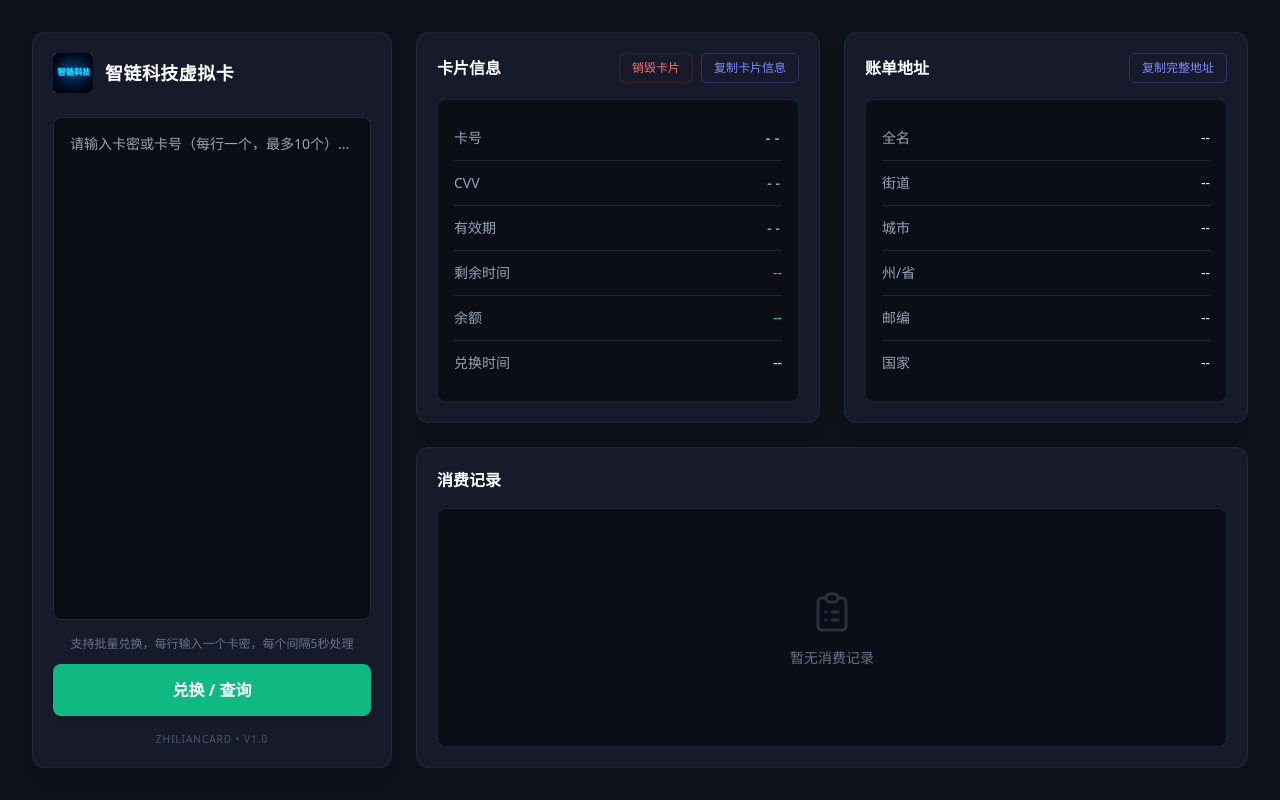
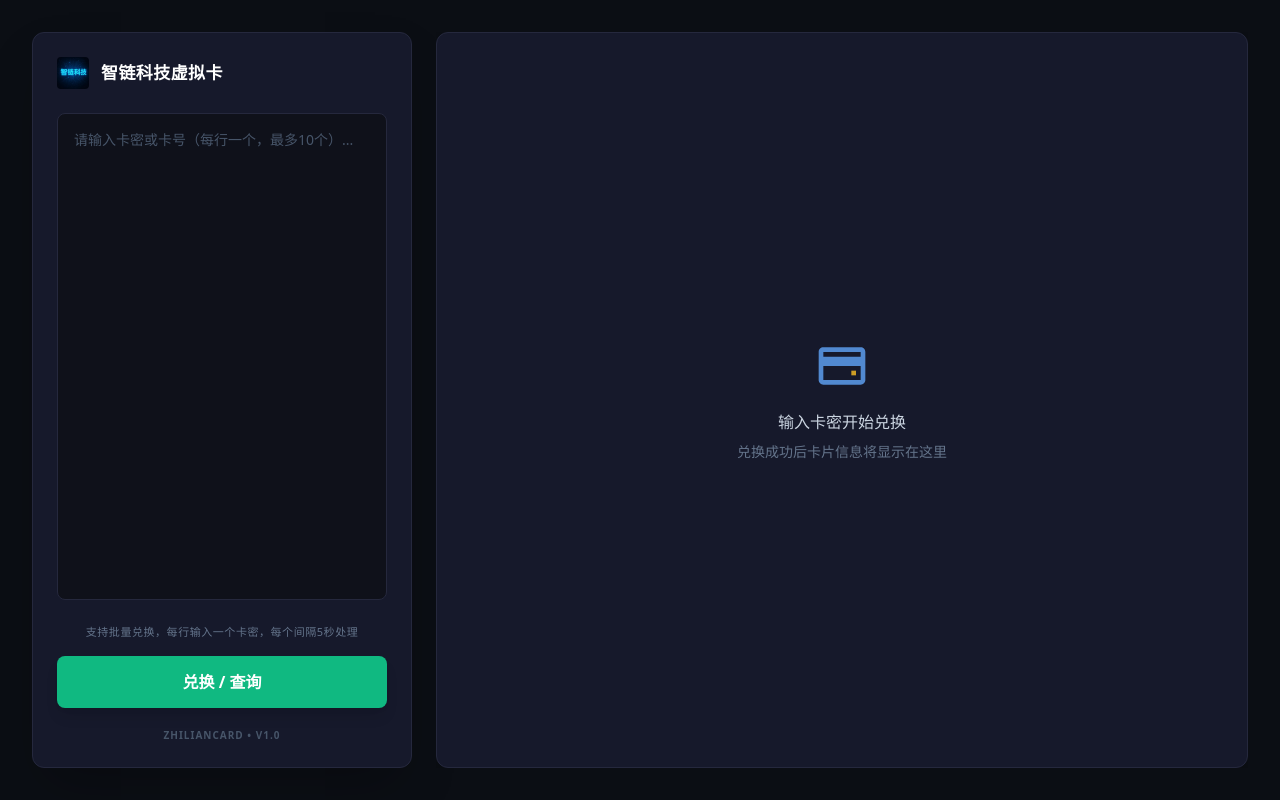
Before and after one commit to zzhengwei490-dot/zlkj-card, a Next.js app: page / in a window 1280 px wide. Built offline with nearby package versions, Linux system fonts and the light colour scheme.

Commit message:
Update page.tsx

```diff
--- a/app/page.tsx
+++ b/app/page.tsx
@@ -17,7 +17,7 @@ type ApiResp = {
   };
 };
 
-// --- 2. 模拟账单地址数据 (可根据需要替换为接口返回) ---
+// --- 2. 模拟账单地址数据 ---
 const MOCK_ADDRESS = {
   fullName: "Jennifer Nguyen",
   street: "201 Whitehall Court",
@@ -43,11 +43,21 @@ function formatTime(input?: string) {
   });
 }
 
-// 剪贴板图标组件 (用于空状态)
+// 剪贴板图标组件 (用于消费记录空状态)
 function ClipboardIcon() {
   return (
-    <svg className="w-12 h-12 text-slate-600 mb-3 opacity-50" fill="none" viewBox="0 0 24 24" stroke="currentColor">
-      <path strokeLinecap="round" strokeLinejoin="round" strokeWidth={1.5} d="M9 5H7a2 2 0 00-2 2v12a2 2 0 002 2h10a2 2 0 002-2V7a2 2 0 00-2-2h-2M9 5a2 2 0 002 2h2a2 2 0 002-2M9 5a2 2 0 012-2h2a2 2 0 012 2m-3 7h3m-3 4h3m-6-4h.01M9 16h.01" />
+    <svg className="w-10 h-10 text-slate-500 mb-3 opacity-60" fill="none" viewBox="0 0 24 24" stroke="currentColor">
+      <path strokeLinecap="round" strokeLinejoin="round" strokeWidth={1.2} d="M9 5H7a2 2 0 00-2 2v12a2 2 0 002 2h10a2 2 0 002-2V7a2 2 0 00-2-2h-2M9 5a2 2 0 002 2h2a2 2 0 002-2M9 5a2 2 0 012-2h2a2 2 0 012 2m-3 7h3m-3 4h3m-6-4h.01M9 16h.01" />
+    </svg>
+  );
+}
+
+// 信用卡图标组件 (用于初始空状态)
+function CreditCardIcon() {
+  return (
+    <svg className="w-14 h-14 text-blue-400 mb-4 opacity-80" viewBox="0 0 24 24" fill="currentColor">
+      <path d="M20 4H4C2.89 4 2.01 4.89 2.01 6L2 18C2 19.11 2.89 20 4 20H20C21.11 20 22 19.11 22 18V6C22 4.89 21.11 4 20 4ZM20 18H4V12H20V18ZM20 8H4V6H20V8Z" />
+      <rect x="16" y="14" width="2" height="2" fill="#FBBF24" />
     </svg>
   );
 }
@@ -68,8 +78,11 @@ export default function Home() {
 
   // 点击复制逻辑
   const handleCopy = (text: string | undefined, label: string) => {
-    if (!text) return;
-    navigator.clipboard.writeText(text).then(() => {
+    if (!text || text === "--") return;
+    // 如果是卡号，去掉空格再复制
+    const textToCopy = label === "卡号" ? text.replace(/\s+/g, "") : text;
+
+    navigator.clipboard.writeText(textToCopy).then(() => {
       showToast(`✓ 已复制 ${label}`);
     }).catch(() => {
       showToast("❌ 复制失败，请手动复制");
@@ -106,19 +119,19 @@ export default function Home() {
 
     setLoading(true);
     setError(null);
-    setResp(null);
 
     try {
       const res = await fetch("/api/redeem-query", {
         method: "POST",
         headers: { "Content-Type": "application/json" },
-        body: JSON.stringify({ key_id: k.split('\n')[0] }), // 示例仅处理第一行，批量逻辑需后端配合
+        body: JSON.stringify({ key_id: k.split('\n')[0] }),
       });
       const json = (await res.json()) as ApiResp;
 
       if (!json.ok) {
         showToast(json.error || "激活或查询失败");
         setError(json.error || "请求失败");
+        setResp(null); // 查询失败保持/恢复空状态
       } else {
         setResp(json);
         showToast("✓ 获取成功");
@@ -126,25 +139,32 @@ export default function Home() {
     } catch (e: any) {
       showToast("网络异常");
       setError(e?.message || "网络请求异常");
+      setResp(null);
     } finally {
       setLoading(false);
     }
   };
 
-  // 提取通用信息行组件
-  const InfoRow = ({ label, value, valueClass = "text-slate-200" }: { label: string, value: React.ReactNode, valueClass?: string }) => (
-    <div className="flex justify-between items-center py-3 border-b border-slate-700/50 last:border-0">
-      <span className="text-sm text-slate-400">{label}</span>
-      <span className={`text-sm font-medium ${valueClass}`}>{value}</span>
+  // --- 重点：可点击复制的信息行组件 ---
+  const InfoRow = ({ label, value, valueClass = "text-slate-300", copyValue }: { label: string, value: string, valueClass?: string, copyValue?: string }) => (
+    <div
+      onClick={() => handleCopy(copyValue || value, label)}
+      className="flex justify-between items-center py-3.5 px-4 border-b border-[#25283d] last:border-0 hover:bg-[#1a1d2f] cursor-pointer transition-colors group"
+      title={`点击复制 ${label}`}
+    >
+      <span className="text-sm text-slate-400 group-hover:text-slate-300 transition-colors">{label}</span>
+      <span className={`text-sm font-medium transition-colors ${valueClass}`}>
+        {value}
+      </span>
     </div>
   );
 
   return (
-    <div className="min-h-screen bg-[#0f111a] text-slate-300 font-sans p-4 md:p-6 lg:p-8">
+    <div className="min-h-screen bg-[#0b0e14] text-slate-300 font-sans p-4 md:p-6 lg:p-8 selection:bg-cyan-900/50">
 
       {/* 复制成功 Toast */}
       <div className={`fixed top-6 left-1/2 -translate-x-1/2 z-50 transition-all duration-300 transform ${toastMsg ? 'translate-y-0 opacity-100' : '-translate-y-10 opacity-0 pointer-events-none'}`}>
-        <div className="bg-[#1e2336] text-white px-6 py-2.5 rounded-lg shadow-xl font-medium text-sm border border-slate-700">
+        <div className="bg-[#1e2336] text-white px-6 py-2.5 rounded shadow-xl font-medium text-sm border border-slate-700/50">
            {toastMsg}
         </div>
       </div>
@@ -152,10 +172,10 @@ export default function Home() {
       <div className="max-w-[1400px] mx-auto h-full flex flex-col lg:flex-row gap-6 lg:h-[calc(100vh-4rem)]">
 
         {/* --- 左侧面板 (输入区) --- */}
-        <div className="w-full lg:w-[360px] flex-shrink-0 bg-[#161a2b] rounded-xl border border-slate-800 flex flex-col p-5 shadow-lg">
+        <div className="w-full lg:w-[380px] flex-shrink-0 bg-[#16192b] rounded-xl border border-[#25283d] flex flex-col p-6 shadow-2xl">
           {/* Logo & 标题 */}
           <div className="flex items-center gap-3 mb-6">
-            <div className="w-10 h-10 relative rounded overflow-hidden bg-white shadow-sm flex-shrink-0">
+            <div className="w-8 h-8 relative rounded overflow-hidden flex-shrink-0">
               <Image
                 src="/logo.jpg"
                 alt="智链科技"
@@ -163,7 +183,7 @@ export default function Home() {
                 className="object-cover"
               />
             </div>
-            <h1 className="text-lg font-bold text-white tracking-wide">智链科技虚拟卡</h1>
+            <h1 className="text-[17px] font-bold text-white tracking-wide">智链科技虚拟卡</h1>
           </div>
 
           {/* 输入框 */}
@@ -172,118 +192,144 @@ export default function Home() {
               value={key}
               onChange={(e) => setKey(e.target.value)}
               placeholder="请输入卡密或卡号（每行一个，最多10个）..."
-              className="flex-1 w-full bg-[#0b0e16] text-slate-300 border border-slate-800 rounded-lg p-4 text-sm focus:outline-none focus:border-cyan-500/50 transition-colors resize-none shadow-inner"
+              className="flex-1 w-full bg-[#0f111a] text-slate-300 border border-[#25283d] rounded-lg p-4 text-sm focus:outline-none focus:border-[#10b981]/50 transition-colors resize-none placeholder:text-slate-600"
             ></textarea>
 
             {error && <div className="text-red-400 text-xs mt-3 text-center">{error}</div>}
           </div>
 
           {/* 底部操作区 */}
-          <div className="text-center">
-            <p className="text-xs text-slate-500 mb-3">支持批量兑换，每行输入一个卡密，每个间隔5秒处理</p>
+          <div className="text-center mt-2">
+            <p className="text-[11px] text-slate-500 mb-4 tracking-wider">支持批量兑换，每行输入一个卡密，每个间隔5秒处理</p>
             <button
               onClick={onRedeemAndQuery}
               disabled={loading}
-              className="w-full py-3.5 rounded-lg font-bold text-white bg-[#10b981] hover:bg-[#0ea5e9] hover:bg-emerald-500 transition-colors disabled:opacity-50 disabled:cursor-not-allowed shadow-md"
+              className="w-full py-3.5 rounded-lg font-bold text-white bg-[#10b981] hover:bg-[#0da06f] active:scale-[0.99] transition-all disabled:opacity-50 disabled:cursor-not-allowed shadow-lg"
             >
               {loading ? "处理中..." : "兑换 / 查询"}
             </button>
-            <div className="text-[10px] text-slate-600 mt-4 uppercase tracking-widest">
-              ZhiLianCard • v1.0
+            <div className="text-[10px] text-slate-600 mt-5 uppercase tracking-widest font-semibold">
+              ZHILIancard • v1.0
             </div>
           </div>
         </div>
 
-        {/* --- 右侧面板 (信息展示区) --- */}
+        {/* --- 右侧面板 (动态展示区) --- */}
         <div className="flex-1 flex flex-col gap-6 overflow-hidden">
 
+          {/* 条件渲染：如果没有成功的数据，显示空状态；否则显示卡片信息 */}
+          {!resp?.card ? (
+
+            // --- 未输入/未查询到数据的空状态 (对标图三) ---
+            <div className="flex-1 bg-[#16192b] rounded-xl border border-[#25283d] shadow-2xl flex flex-col items-center justify-center">
+               <CreditCardIcon />
+               <p className="text-slate-300 font-medium mb-2">输入卡密开始兑换</p>
+               <p className="text-slate-500 text-sm">兑换成功后卡片信息将显示在这里</p>
+            </div>
+
+          ) : (
+
+            // --- 查询成功后的数据展示状态 (对标图二) ---
+            <>
               {/* 上半部分: 卡片信息 & 账单地址 */}
               <div className="grid grid-cols-1 md:grid-cols-2 gap-6">
 
                 {/* 1. 卡片信息卡片 */}
-            <div className="bg-[#161a2b] rounded-xl border border-slate-800 shadow-lg p-5 flex flex-col">
-              <div className="flex justify-between items-center mb-4">
-                <h2 className="text-white font-semibold">卡片信息</h2>
+                <div className="bg-[#16192b] rounded-xl border border-[#25283d] shadow-2xl flex flex-col overflow-hidden">
+                  <div className="flex justify-between items-center p-5 border-b border-[#25283d]">
+                    <h2 className="text-white font-semibold text-[15px]">卡片信息</h2>
                     <div className="flex gap-2">
-                  <button className="px-3 py-1.5 rounded-md text-xs border border-red-900/50 text-red-400 hover:bg-red-500/10 transition-colors">
+                      <button className="px-3 py-1.5 rounded text-xs border border-red-900/50 text-red-400 hover:bg-red-500/10 transition-colors">
                         销毁卡片
                       </button>
                       <button
                         onClick={handleCopyCardInfo}
-                    className="px-3 py-1.5 rounded-md text-xs border border-indigo-500/30 text-indigo-400 hover:bg-indigo-500/10 transition-colors"
+                        className="px-3 py-1.5 rounded text-xs border border-indigo-500/30 text-indigo-400 hover:bg-indigo-500/10 transition-colors"
                       >
                         复制卡片信息
                       </button>
                     </div>
                   </div>
 
-              <div className="flex-1 bg-[#0b0e16] rounded-lg border border-slate-800/80 p-4">
+                  <div className="flex-1 bg-[#0f111a] p-2">
+                    <div className="bg-[#0f111a] rounded-lg border border-[#25283d] overflow-hidden">
                       <InfoRow
                         label="卡号"
                         value={displayCardNumber || "--"}
-                  valueClass="font-mono text-white text-base tracking-wider cursor-pointer hover:text-cyan-400"
+                        copyValue={resp?.card?.cardNumber}
+                        valueClass="font-mono text-white text-[15px] tracking-widest group-hover:text-[#10b981]"
                       />
                       <InfoRow
                         label="CVV"
                         value={resp?.card?.cvv || "--"}
-                  valueClass="font-mono"
+                        valueClass="font-mono text-slate-200 group-hover:text-white"
                       />
                       <InfoRow
                         label="有效期"
                         value={resp?.card?.expiry || "--"}
-                  valueClass="font-mono"
+                        valueClass="font-mono text-slate-200 group-hover:text-white"
                       />
                       <InfoRow
                         label="剩余时间"
-                  value={resp ? "已过期" : "--"}
-                  valueClass="text-red-400"
+                        value="已过期" // 按照您的图二这里是写死的已过期，如果是动态可换成其他逻辑
+                        valueClass="text-red-400 group-hover:text-red-300"
                       />
                       <InfoRow
                         label="余额"
-                  value={resp ? "$0" : "--"}
-                  valueClass="text-emerald-400 font-bold"
+                        value="$0"
+                        valueClass="text-[#10b981] font-bold group-hover:text-[#34d399]"
                       />
                       <InfoRow
                         label="兑换时间"
                         value={resp?.card?.redeemTime ? formatTime(resp.card.redeemTime) : (resp?.activatedAt ? formatTime(resp.activatedAt) : "--")}
+                        valueClass="text-slate-300"
                       />
+                    </div>
                   </div>
                 </div>
 
                 {/* 2. 账单地址卡片 */}
-            <div className="bg-[#161a2b] rounded-xl border border-slate-800 shadow-lg p-5 flex flex-col">
-              <div className="flex justify-between items-center mb-4">
-                <h2 className="text-white font-semibold">账单地址</h2>
+                <div className="bg-[#16192b] rounded-xl border border-[#25283d] shadow-2xl flex flex-col overflow-hidden">
+                  <div className="flex justify-between items-center p-5 border-b border-[#25283d]">
+                    <h2 className="text-white font-semibold text-[15px]">账单地址</h2>
                     <button
                       onClick={handleCopyAddress}
-                  className="px-3 py-1.5 rounded-md text-xs border border-indigo-500/30 text-indigo-400 hover:bg-indigo-500/10 transition-colors"
+                      className="px-3 py-1.5 rounded text-xs border border-indigo-500/30 text-indigo-400 hover:bg-indigo-500/10 transition-colors"
                     >
                       复制完整地址
                     </button>
                   </div>
 
-              <div className="flex-1 bg-[#0b0e16] rounded-lg border border-slate-800/80 p-4">
-                <InfoRow label="全名" value={resp ? MOCK_ADDRESS.fullName : "--"} />
-                <InfoRow label="街道" value={resp ? MOCK_ADDRESS.street : "--"} />
-                <InfoRow label="城市" value={resp ? MOCK_ADDRESS.city : "--"} />
-                <InfoRow label="州/省" value={resp ? MOCK_ADDRESS.state : "--"} />
-                <InfoRow label="邮编" value={resp ? MOCK_ADDRESS.zip : "--"} />
-                <InfoRow label="国家" value={resp ? MOCK_ADDRESS.country : "--"} />
+                  <div className="flex-1 bg-[#0f111a] p-2">
+                    <div className="bg-[#0f111a] rounded-lg border border-[#25283d] overflow-hidden">
+                      <InfoRow label="全名" value={MOCK_ADDRESS.fullName} valueClass="text-white group-hover:text-[#10b981]" />
+                      <InfoRow label="街道" value={MOCK_ADDRESS.street} valueClass="text-slate-200 group-hover:text-white" />
+                      <InfoRow label="城市" value={MOCK_ADDRESS.city} valueClass="text-slate-200 group-hover:text-white" />
+                      <InfoRow label="州/省" value={MOCK_ADDRESS.state} valueClass="text-slate-200 group-hover:text-white" />
+                      <InfoRow label="邮编" value={MOCK_ADDRESS.zip} valueClass="text-slate-200 group-hover:text-white" />
+                      <InfoRow label="国家" value={MOCK_ADDRESS.country} valueClass="text-slate-200 group-hover:text-white" />
+                    </div>
                   </div>
                 </div>
 
               </div>
 
               {/* 下半部分: 消费记录 */}
-          <div className="flex-1 bg-[#161a2b] rounded-xl border border-slate-800 shadow-lg p-5 flex flex-col min-h-[250px]">
-            <h2 className="text-white font-semibold mb-4">消费记录</h2>
+              <div className="flex-1 bg-[#16192b] rounded-xl border border-[#25283d] shadow-2xl flex flex-col min-h-[250px] overflow-hidden">
+                <div className="p-5 border-b border-[#25283d]">
+                  <h2 className="text-white font-semibold text-[15px]">消费记录</h2>
+                </div>
 
                 {/* 数据展示区或空状态 */}
-            <div className="flex-1 bg-[#0b0e16] rounded-lg border border-slate-800/80 flex flex-col items-center justify-center">
+                <div className="flex-1 bg-[#0f111a] p-2">
+                  <div className="h-full bg-[#0f111a] rounded-lg border border-[#25283d] flex flex-col items-center justify-center">
                     <ClipboardIcon />
                     <p className="text-slate-500 text-sm">暂无消费记录</p>
                   </div>
                 </div>
+              </div>
+            </>
+          )}
 
         </div>
       </div>
```
Lines whose indentation alone changed are shown as unchanged.
